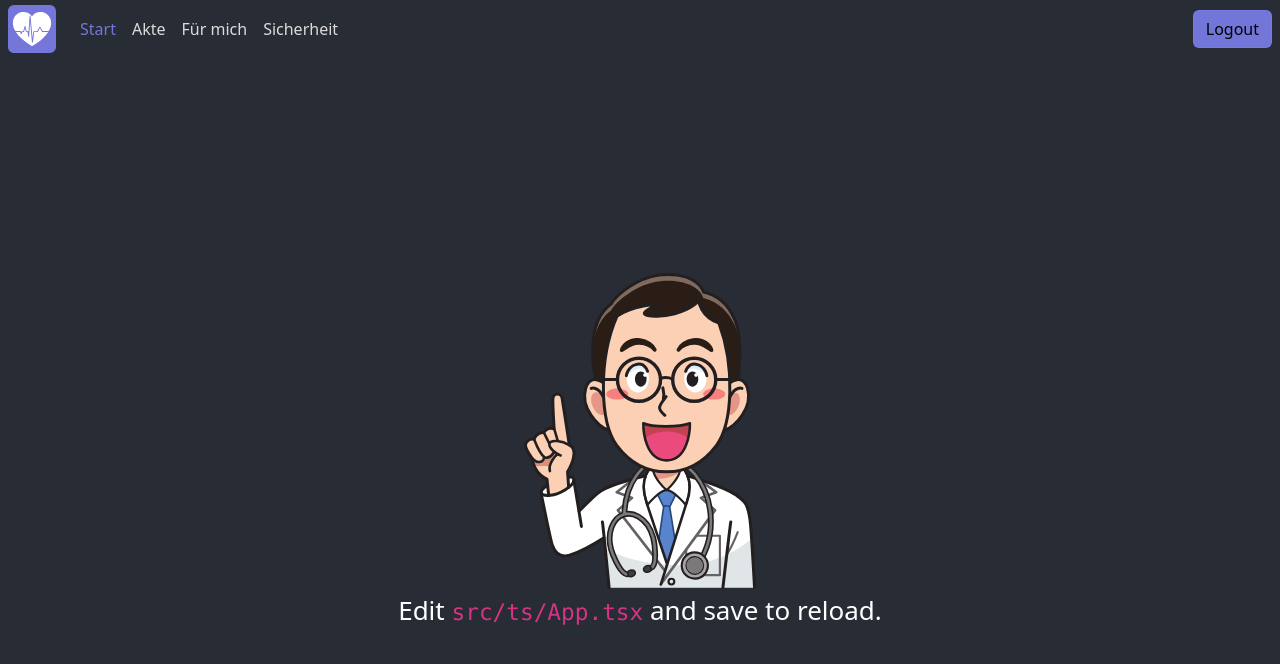
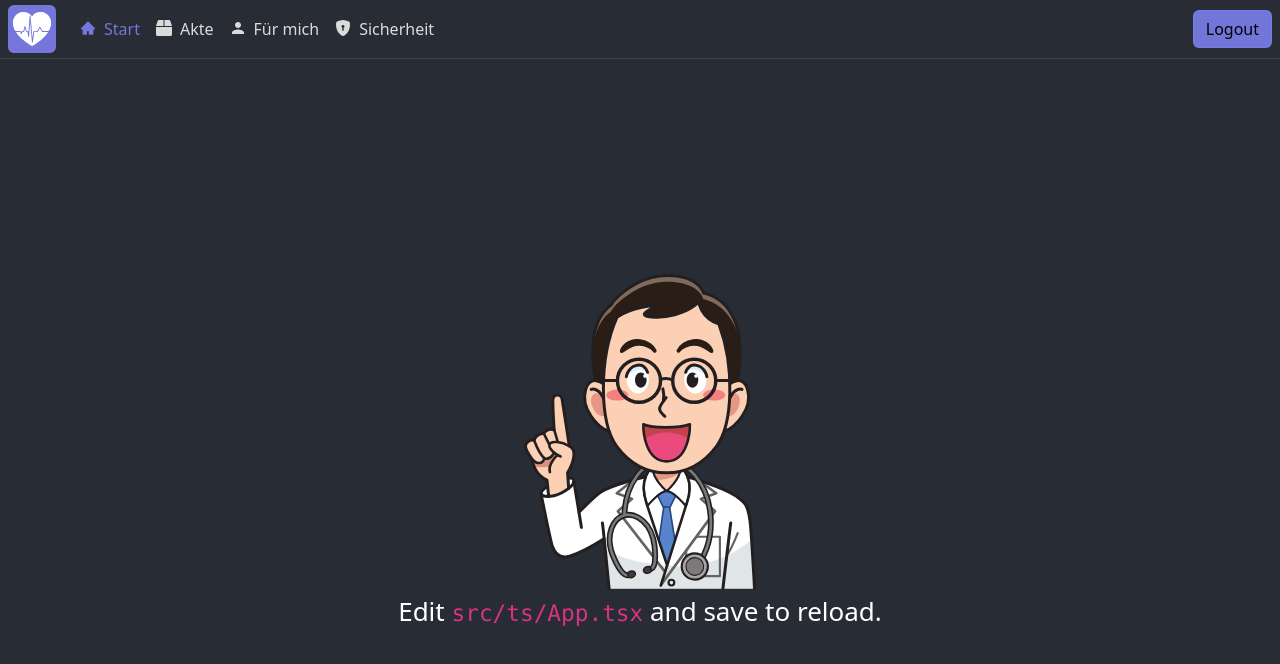
Before and after one commit to Ciolv/Doctor-Docs, a React (Create React App) app: page /home in a window 1280 px wide. Shown: the top 664 px of the page. Built offline with nearby package versions, Linux system fonts and the light colour scheme.

Commit message:
feat: Add icons to navigation bar

```diff
--- /dev/null
+++ b/src/css/LabeledIcon.css
@@ -0,0 +1,17 @@
+.icon-text-start {
+  padding-top: 0.1rem;
+  padding-left: 0.5rem;
+}
+
+.icon-text-end {
+  padding-top: 0.1rem;
+  padding-left: 0.5rem;
+}
+
+.labeled-icon {
+  white-space: nowrap;
+}
+
+.labeled-icon > svg {
+  margin-bottom: 0.3rem;
+}
--- a/src/css/Navigation.css
+++ b/src/css/Navigation.scss
@@ -1,3 +1,5 @@
+@import "bootstrap-override";
+
 .logo {
   font-size: small;
   height: 3rem;
@@ -5,4 +7,5 @@
 
 nav.navbar {
   padding: 0 0.5rem;
+  border-bottom: 1px solid $body-color;
 }
--- /dev/null
+++ b/src/ts/component/LabeledIcon.tsx
@@ -0,0 +1,35 @@
+// @flow
+import * as React from "react";
+import { AlignType } from "react-bootstrap/types";
+import "../../css/LabeledIcon.css";
+
+
+type Props = {
+  alignText?: AlignType;
+  text: string;
+  icon: React.ElementType;
+};
+
+type State = {
+  alignment: string;
+};
+
+//{this.props.alignText == "start" && <span className="text">{this.props.text}<span/>}
+export class LabeledIcon extends React.Component<Props, State> {
+  constructor(props: Props) {
+    super(props);
+    this.state = {
+      alignment: props.alignText === "start" ? "start" : "end"
+    };
+  }
+
+  render() {
+    return (
+      <div className="labeled-icon">
+        {this.state.alignment === "end" && <this.props.icon />}
+        <span className={`icon-text-${this.state.alignment}`}>{this.props.text}</span>
+        {this.state.alignment === "start" && <this.props.icon />}
+      </div>
+    );
+  }
+}
--- a/src/ts/component/Navigation.tsx
+++ b/src/ts/component/Navigation.tsx
@@ -1,10 +1,14 @@
-// @flow
 import * as React from "react";
 import { Button, Nav, Navbar } from "react-bootstrap";
 import { NavLink, Outlet } from "react-router-dom";
 
 import Heartbeat from "../../img/Heartbeat.svg";
-import "../../css/Navigation.css";
+import "../../css/Navigation.scss";
+import { AiFillHome } from "react-icons/ai";
+import { LabeledIcon } from "./LabeledIcon";
+import { FaBox } from "react-icons/fa";
+import { BsFillShieldLockFill } from "react-icons/bs";
+import { IoMdPerson } from "react-icons/io";
 
 type Props = {
   authenticated?: boolean;
@@ -21,16 +25,17 @@ export class Navigation extends React.Component<Props, State> {
           </Navbar.Brand>
           <Nav>
             <Nav.Item>
-              <Nav.Link as={NavLink} to="/home">Start</Nav.Link>
+              <Nav.Link as={NavLink} to="/home"><LabeledIcon text="Start" icon={AiFillHome} /></Nav.Link>
             </Nav.Item>
             <Nav.Item>
-              <Nav.Link as={NavLink} to="/record">Akte</Nav.Link>
+              <Nav.Link as={NavLink} to="/record"><LabeledIcon text="Akte" icon={FaBox} /></Nav.Link>
             </Nav.Item>
             <Nav.Item>
-              <Nav.Link as={NavLink} to="/for-me">Für mich</Nav.Link>
+              <Nav.Link as={NavLink} to="/for-me"><LabeledIcon text="Für mich" icon={IoMdPerson} /></Nav.Link>
             </Nav.Item>
             <Nav.Item>
-              <Nav.Link as={NavLink} to="/security">Sicherheit</Nav.Link>
+              <Nav.Link as={NavLink} to="/security"><LabeledIcon text="Sicherheit"
+                                                                 icon={BsFillShieldLockFill} /></Nav.Link>
             </Nav.Item>
           </Nav>
           <Navbar.Collapse className="justify-content-end">
```
